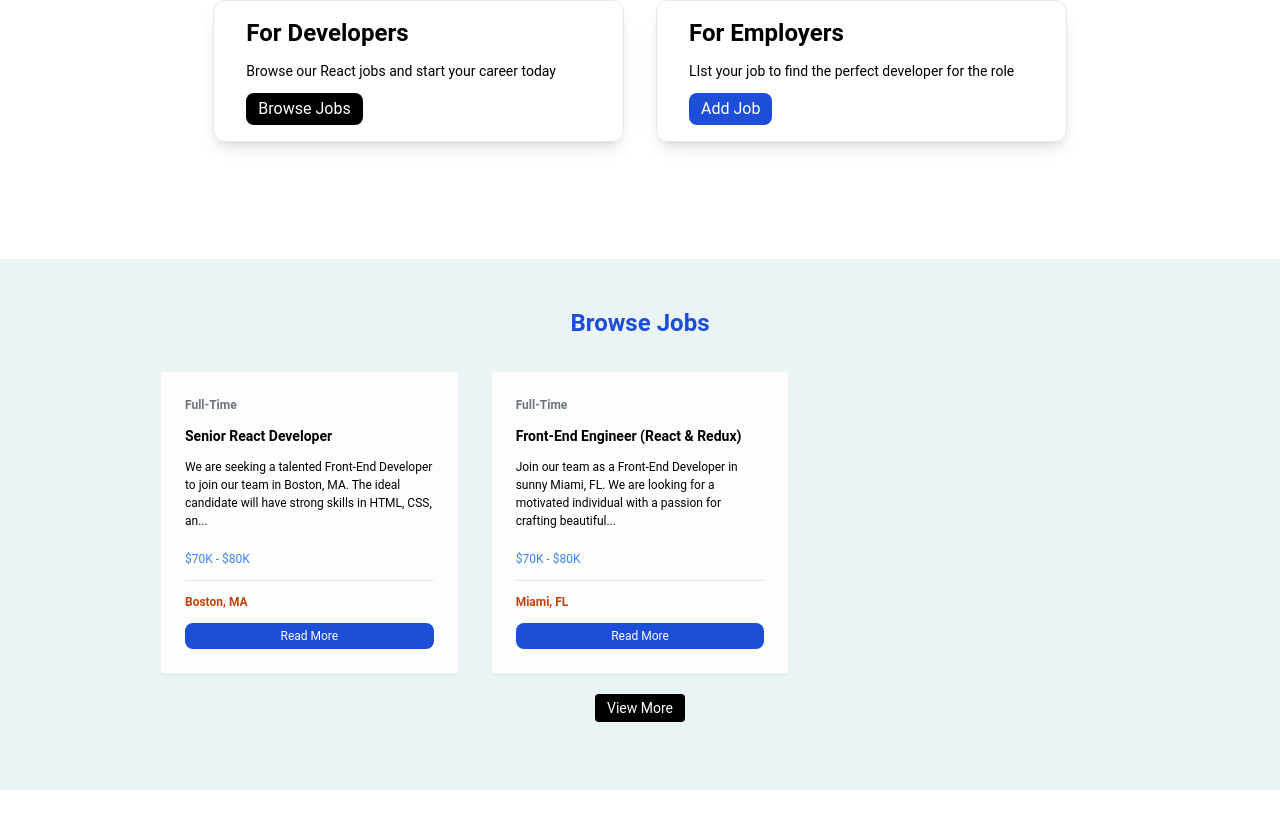
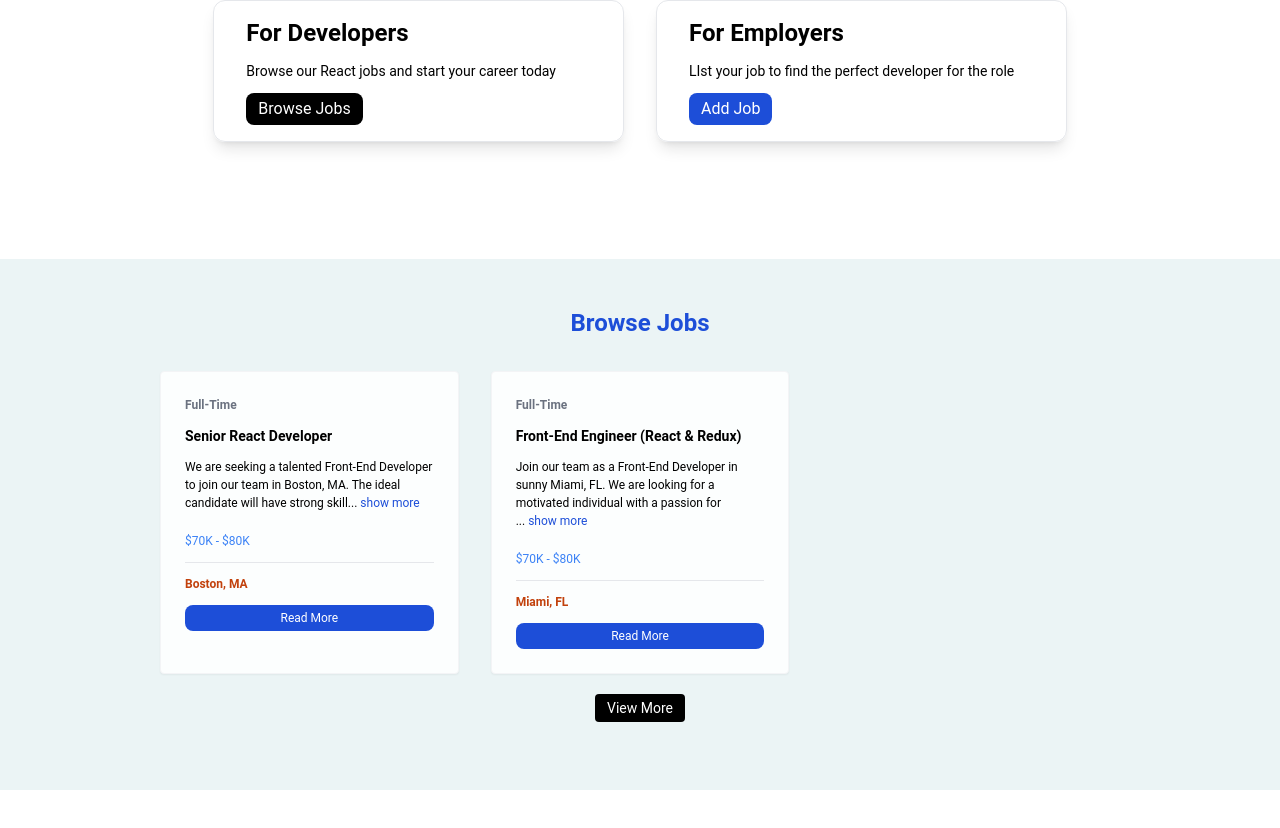
Before and after one commit to jonathan-baraza/workWave, a React (Vite) app: page / in a window 1280 px wide. Shown: the part 453-1281 px from the top of the page. Built offline with nearby package versions, Linux system fonts and the light colour scheme.

Commit message:
feat: toggle description

```diff
--- a/src/components/JobListing.tsx
+++ b/src/components/JobListing.tsx
@@ -1,4 +1,4 @@
-import React from "react";
+import { useState } from "react";
 
 export type JobType = {
   id: string;
@@ -16,11 +16,29 @@ export type JobType = {
 };
 
 const JobCard = ({ job }: { job: JobType }) => {
+  const [showFullDescription, setShowFullDescription] =
+    useState<boolean>(false);
+
+  const setJD = (): string => {
+    return showFullDescription
+      ? job.description
+      : job.description.slice(0, 120) + "...";
+  };
+
   return (
     <div className="w-full text-[12px] border rounded shadow-lg bg-[#fcfefe] border-gray-100 shadow-sm p-6 flex flex-col gap-3">
       <div className="text-gray-500 font-bold">{job.type}</div>
       <div className="font-bold text-sm">{job.title}</div>
-      <div className="">{job.description.slice(0, 138)}...</div>
+      <div className="">
+        {setJD()}
+
+        <span
+          onClick={() => setShowFullDescription(!showFullDescription)}
+          className="hover:underline hover:cursor-pointer text-xs text-blue-700"
+        >
+          &nbsp;{!showFullDescription ? "show more" : "show less"}
+        </span>
+      </div>
       <div className="mt-2 text-blue-500 text-bold">{job.salary}</div>
       <hr />
       <div className="font-bold text-orange-700">{job.location}</div>
```
